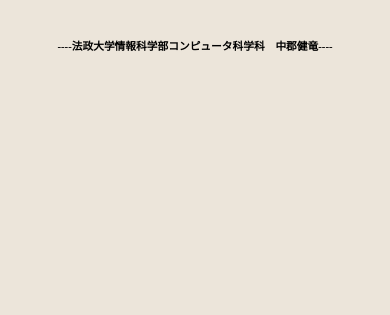
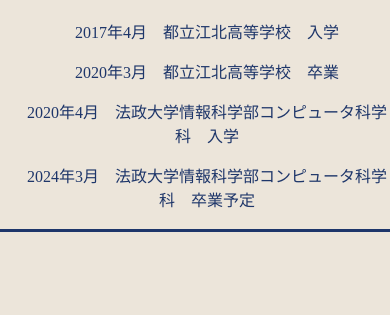
Before and after one commit to chutake/introduction_2, a React app: page / in a window 390 px wide. Shown: the part 1125-1440 px from the top of the page. Before the commit the page ends 1203 px from the top, so only its background shows below. Built offline with nearby package versions, Linux system fonts and the light colour scheme.

Commit message:
modified and add upbringing

```diff
--- a/src/components/App.css
+++ b/src/components/App.css
@@ -212,6 +212,19 @@
   text-shadow: 0 13.36px 8.896px #c4b59d, 0 -2px 1px #fff;
   padding: 300px 10px 10px 10px;
 }
+.main-upbringing ul {
+  color: #1e366a;
+  border-top: solid #1e366a 3px; /*上のボーダー*/
+  border-bottom: solid #1e366a 3px; /*下のボーダー*/
+  padding: 0.5em 0 0.5em 1.5em;
+  margin: 100px;
+}
+
+.main-upbringing li {
+  line-height: 1.5;
+  padding: 0.5em 0;
+  list-style: none;
+}
 
 /*Notfound*/
 .notfound {
@@ -370,4 +383,19 @@
     font-size: 40px;
     line-height: 80px;
   }
+
+  /*Upbinging*/
+  .main-upbringing ul {
+    color: #1e366a;
+    border-top: solid #1e366a 3px; /*上のボーダー*/
+    border-bottom: solid #1e366a 3px; /*下のボーダー*/
+    padding: 0.5em 0 0.5em 1.5em;
+    margin: 100px 0 100px 0;
+  }
+
+  .main-upbringing li {
+    line-height: 1.5;
+    padding: 0.5em 0;
+    list-style: none;
+  }
 }
--- a/src/components/MainUpbringing.js
+++ b/src/components/MainUpbringing.js
@@ -5,9 +5,13 @@
     return (
       <div className="main-upbringing">
         <h1>Upbringing</h1>
-        <div className="container">
-          <h6>----法政大学情報科学部コンピュータ科学科　中郡健竜----</h6>
-        </div>
+        <ul>
+          <li>2001年　誕生!!</li>
+          <li>2017年4月　都立江北高等学校　入学</li>
+          <li>2020年3月　都立江北高等学校　卒業</li>
+          <li>2020年4月　法政大学情報科学部コンピュータ科学科　入学</li>
+          <li>2024年3月　法政大学情報科学部コンピュータ科学科　卒業予定</li>
+        </ul>
       </div>
     );
   }
```
